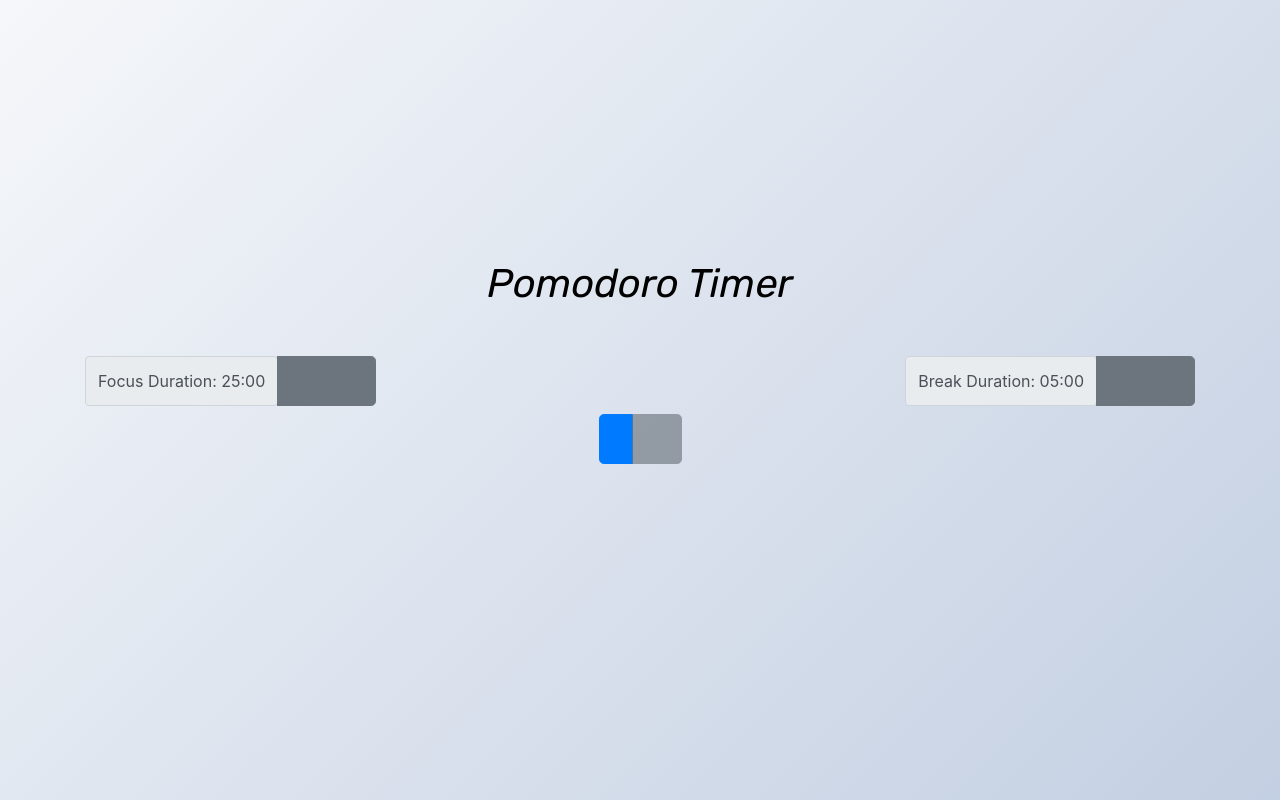
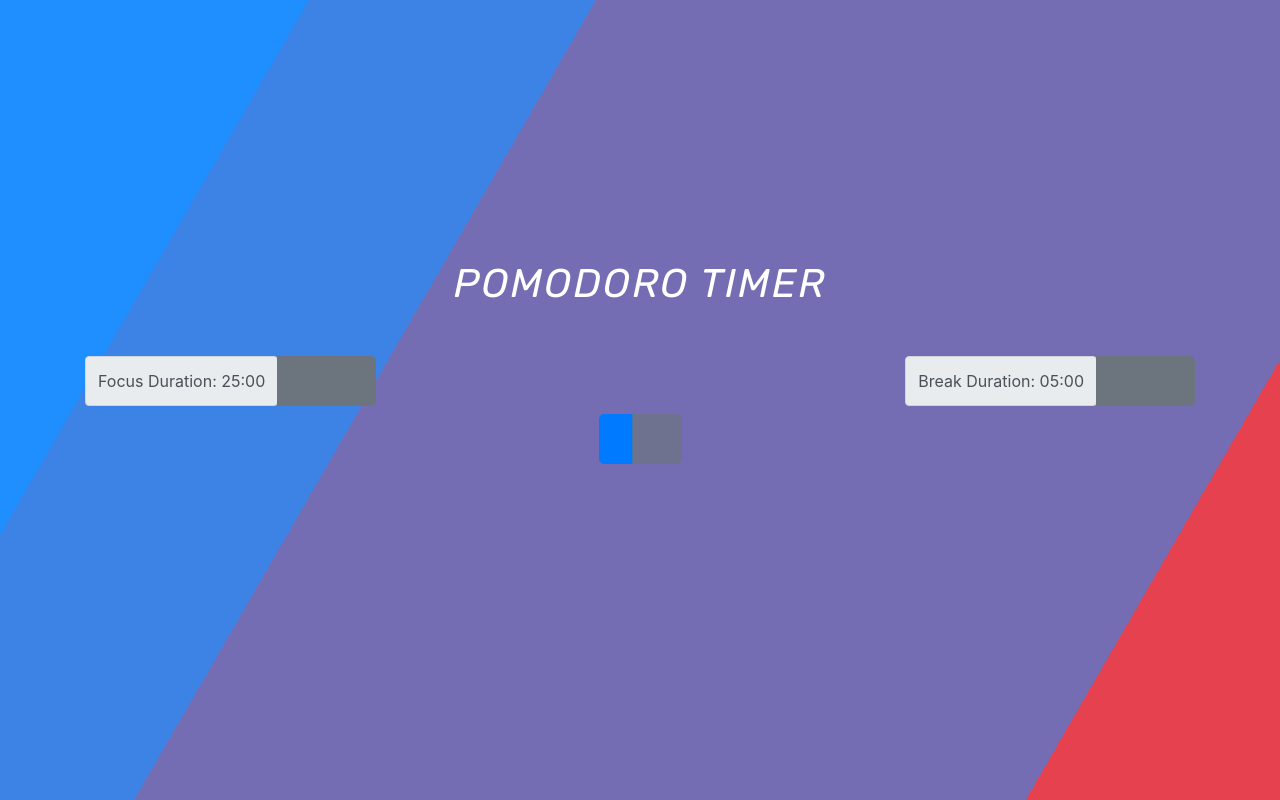
Before and after one commit to ShaneDFields/my-pomodoro-timer, a React (Vite) app: page / in a window 1280 px wide. Built offline with nearby package versions, Linux system fonts and the light colour scheme; a web font is replaced by a local one.

Commit message:
update UI

```diff
--- a/src/pomodoro/pomodoro.css
+++ b/src/pomodoro/pomodoro.css
@@ -12,11 +12,16 @@
   font-size: 17px;
 }
 
+h2,
+p {
+  color: white;
+}
+
 .message {
   margin-top: 3rem;
 }
 
-@media (max-width: 850px) {
+@media (max-width: 800px) {
   .input-group {
     align-items: center;
     display: flex;
--- a/style.css
+++ b/style.css
@@ -1,16 +1,32 @@
-body {
-  background-attachment: fixed;
-  background-image: linear-gradient(135deg, #f5f7fa 0%, #c3cfe2 100%);
+.bg {
+  animation: slide 3s ease-in-out infinite alternate;
+  background-image: linear-gradient(-60deg, #e32636 50%, #007fff 50%);
+  bottom: 0;
+  left: -50%;
+  opacity: 0.5;
+  position: fixed;
+  right: -50%;
+  top: 0;
+  z-index: -1;
 }
 
-/* .bg2 {
+.bg2 {
   animation-direction: alternate-reverse;
   animation-duration: 4s;
 }
 
 .bg3 {
   animation-duration: 5s;
-} */
+}
+
+@keyframes slide {
+  0% {
+    transform: translateX(-25%);
+  }
+  100% {
+    transform: translateX(25%);
+  }
+}
 
 .content {
   /* background-color: rgba(255, 255, 255, 0.8);
@@ -21,14 +37,7 @@ body {
 h1 {
   padding-top: 4rem;
   font-family: "Rubik", sans-serif;
-  color: black;
+  color: white;
+  text-transform: uppercase;
+  letter-spacing: 2px;
 }
-
-@keyframes slide {
-  0% {
-    transform: translateX(-25%);
-  }
-  100% {
-    transform: translateX(25%);
-  }
-}
```
